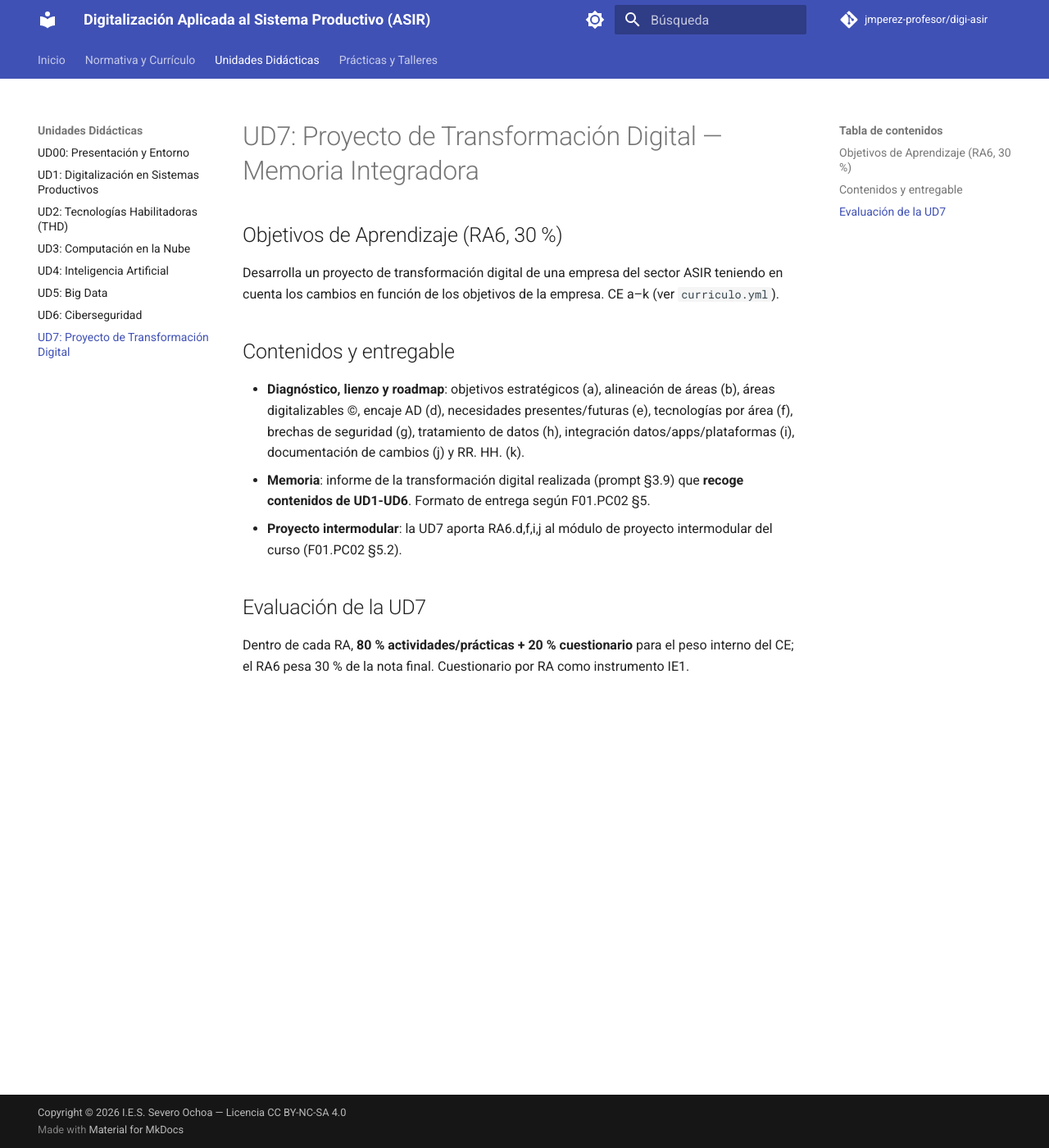
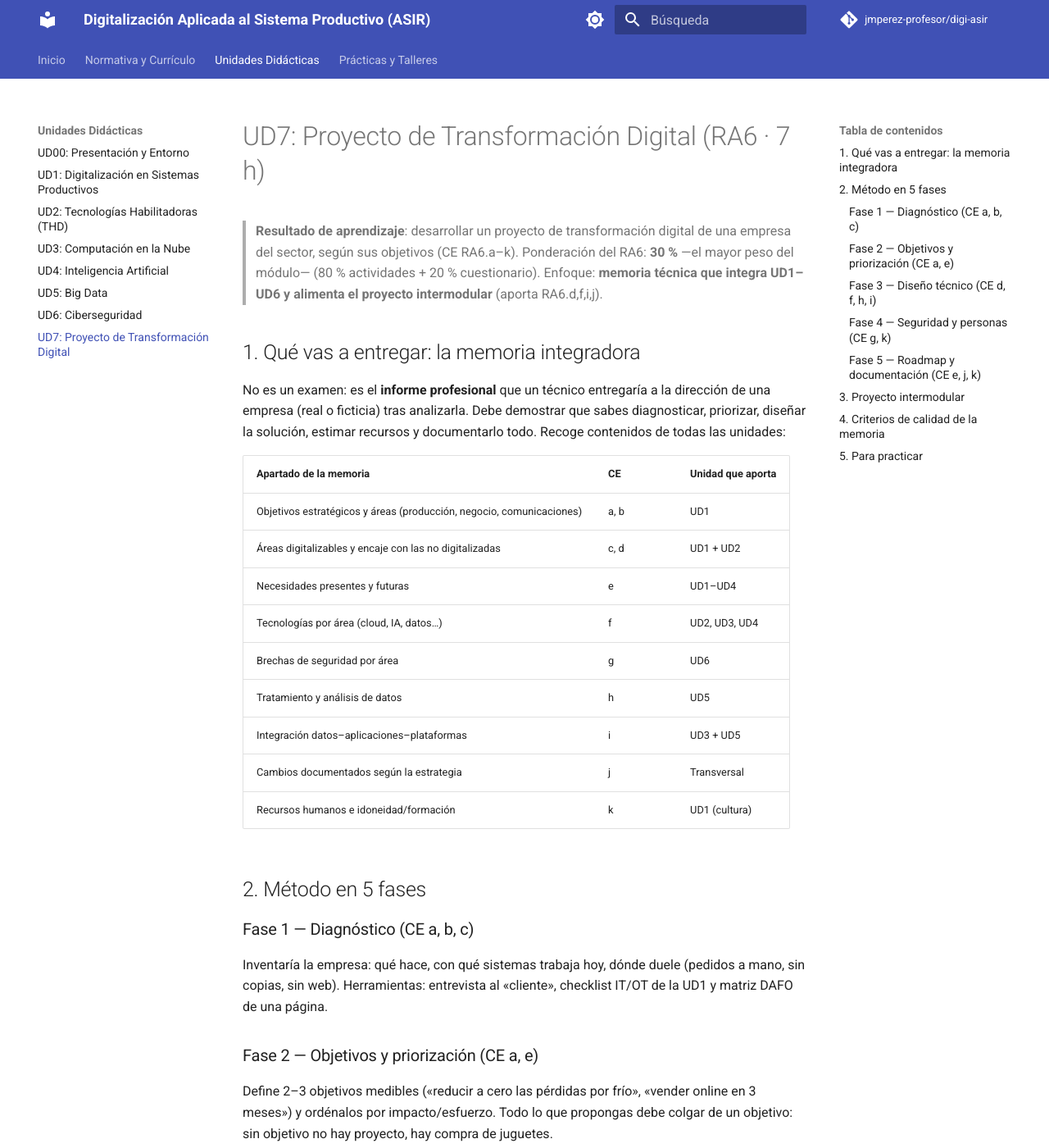
Before and after one commit to jmperez-profesor/digi-asir, an MkDocs documentation site: the page built from docs/UD7/index.md, in a window 1280 px wide and 1400 px high. Shown: the whole window at 82% size. Built offline with MkDocs 1.6.1 and Material for MkDocs 9.7.7, drawn with Linux system fonts in a browser that asks for light colours; comment, search, counter and statistics services are not loaded; some of the changed text lies outside the part shown.

Commit message:
feat(UD7): apuntes originales RA6 memoria integradora + plantilla de prácticas

```diff
--- a/docs/UD7/index.md
+++ b/docs/UD7/index.md
@@ -1,12 +1,55 @@
-# UD7: Proyecto de Transformación Digital — Memoria Integradora
+# UD7: Proyecto de Transformación Digital (RA6 · 7 h)
 
-## Objetivos de Aprendizaje (RA6, 30 %)
-Desarrolla un proyecto de transformación digital de una empresa del sector ASIR teniendo en cuenta los cambios en función de los objetivos de la empresa. CE a–k (ver `curriculo.yml`).
+> **Resultado de aprendizaje**: desarrollar un proyecto de transformación digital de una empresa del sector, según sus objetivos (CE RA6.a–k). Ponderación del RA6: **30 %** —el mayor peso del módulo— (80 % actividades + 20 % cuestionario). Enfoque: **memoria técnica que integra UD1–UD6 y alimenta el proyecto intermodular** (aporta RA6.d,f,i,j).
 
-## Contenidos y entregable
-- **Diagnóstico, lienzo y roadmap**: objetivos estratégicos (a), alineación de áreas (b), áreas digitalizables (c), encaje AD (d), necesidades presentes/futuras (e), tecnologías por área (f), brechas de seguridad (g), tratamiento de datos (h), integración datos/apps/plataformas (i), documentación de cambios (j) y RR. HH. (k).
-- **Memoria**: informe de la transformación digital realizada (prompt §3.9) que **recoge contenidos de UD1-UD6**. Formato de entrega según F01.PC02 §5.
-- **Proyecto intermodular**: la UD7 aporta RA6.d,f,i,j al módulo de proyecto intermodular del curso (F01.PC02 §5.2).
+## 1. Qué vas a entregar: la memoria integradora
 
-## Evaluación de la UD7
-Dentro de cada RA, **80 % actividades/prácticas + 20 % cuestionario** para el peso interno del CE; el RA6 pesa 30 % de la nota final. Cuestionario por RA como instrumento IE1.
+No es un examen: es el **informe profesional** que un técnico entregaría a la dirección de una empresa (real o ficticia) tras analizarla. Debe demostrar que sabes diagnosticar, priorizar, diseñar la solución, estimar recursos y documentarlo todo. Recoge contenidos de todas las unidades:
+
+| Apartado de la memoria | CE | Unidad que aporta |
+|---|---|---|
+| Objetivos estratégicos y áreas (producción, negocio, comunicaciones) | a, b | UD1 |
+| Áreas digitalizables y encaje con las no digitalizadas | c, d | UD1 + UD2 |
+| Necesidades presentes y futuras | e | UD1–UD4 |
+| Tecnologías por área (cloud, IA, datos…) | f | UD2, UD3, UD4 |
+| Brechas de seguridad por área | g | UD6 |
+| Tratamiento y análisis de datos | h | UD5 |
+| Integración datos–aplicaciones–plataformas | i | UD3 + UD5 |
+| Cambios documentados según la estrategia | j | Transversal |
+| Recursos humanos e idoneidad/formación | k | UD1 (cultura) |
+
+## 2. Método en 5 fases
+
+### Fase 1 — Diagnóstico (CE a, b, c)
+Inventaría la empresa: qué hace, con qué sistemas trabaja hoy, dónde duele (pedidos a mano, sin copias, sin web). Herramientas: entrevista al «cliente», checklist IT/OT de la UD1 y matriz DAFO de una página.
+
+### Fase 2 — Objetivos y priorización (CE a, e)
+Define 2–3 objetivos medibles («reducir a cero las pérdidas por frío», «vender online en 3 meses») y ordénalos por impacto/esfuerzo. Todo lo que propongas debe colgar de un objetivo: sin objetivo no hay proyecto, hay compra de juguetes.
+
+### Fase 3 — Diseño técnico (CE d, f, h, i)
+Para cada área: tecnología elegida y por qué, encaje con lo existente, datos que genera y dónde viven, e integración entre piezas. Dibuja la arquitectura en una página (red, servidores, nube, borde).
+
+!!! example "Fragmento de diseño (asesoría, 12 personas)"
+    «Servidor local virtualizado (Proxmox) para el programa de nóminas + Nextcloud en VPS para ficheros (CE f,i) + VPN WireGuard y MFA (CE g) + copias 3-2-1 con una externa cifrada (CE h). Coste: ~60 €/mes + 1.200 € de implantación. Plazo: 6 semanas.» Concreto, presupuestado y defendible.
+
+### Fase 4 — Seguridad y personas (CE g, k)
+Brecha por área + mitigación, y plan de formación/roles: quién opera cada sistema y qué debe aprender. La mejor arquitectura fracasa si nadie sabe usarla.
+
+### Fase 5 — Roadmap y documentación (CE e, j, k)
+Fases con hitos y fechas, costes (implantación + recurrente), riesgos y plan B. Cierra con el resumen ejecutivo de una página: qué, cuánto, cuándo y qué gana la empresa.
+
+## 3. Proyecto intermodular
+
+Esta UD aporta al módulo de proyecto intermodular los CE **RA6.d** (encaje de áreas), **RA6.f** (tecnologías por área), **RA6.i** (integración datos/apps/plataformas) y **RA6.j** (documentación de cambios). Coordina con tu equipo: tu memoria es la parte de infraestructura y datos del proyecto común (F01.PC02 §5.2).
+
+## 4. Criterios de calidad de la memoria
+
+- Cada propuesta cuelga de un objetivo y lleva coste + plazo.
+- Nada de «soluciones mágicas»: toda tecnología va con su administración (copias, accesos, monitorización).
+- Lenguaje profesional, diagramas propios y fuentes citadas (incluida esta web y la normativa: RGPD, ENS, NIS2 donde aplique).
+- Extensión orientativa: 8–12 páginas + anexos (presupuesto, diagramas, cronograma).
+
+## 5. Para practicar
+
+- [Prácticas UD7](../practicas/UD7/index.md): plantilla de memoria y lista de verificación por CE.
+- **Autoevaluación**: coge tu memoria y subraya dónde aparece cada CE de la **a** a la **k**. Si alguno no aparece, la memoria está incompleta.
```
Also changed, not shown: docs/practicas/UD7/index.md (+15 -4 lines).
